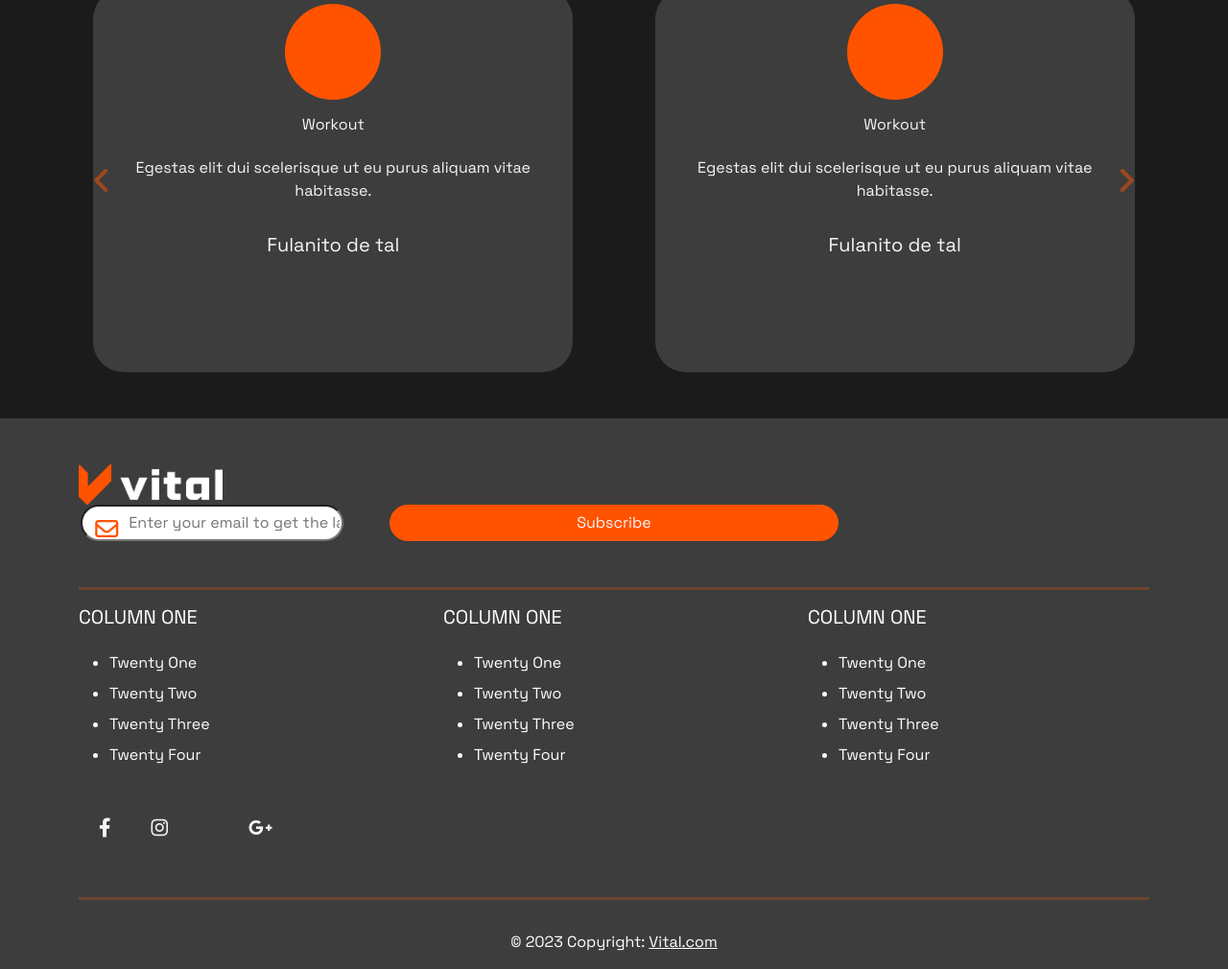
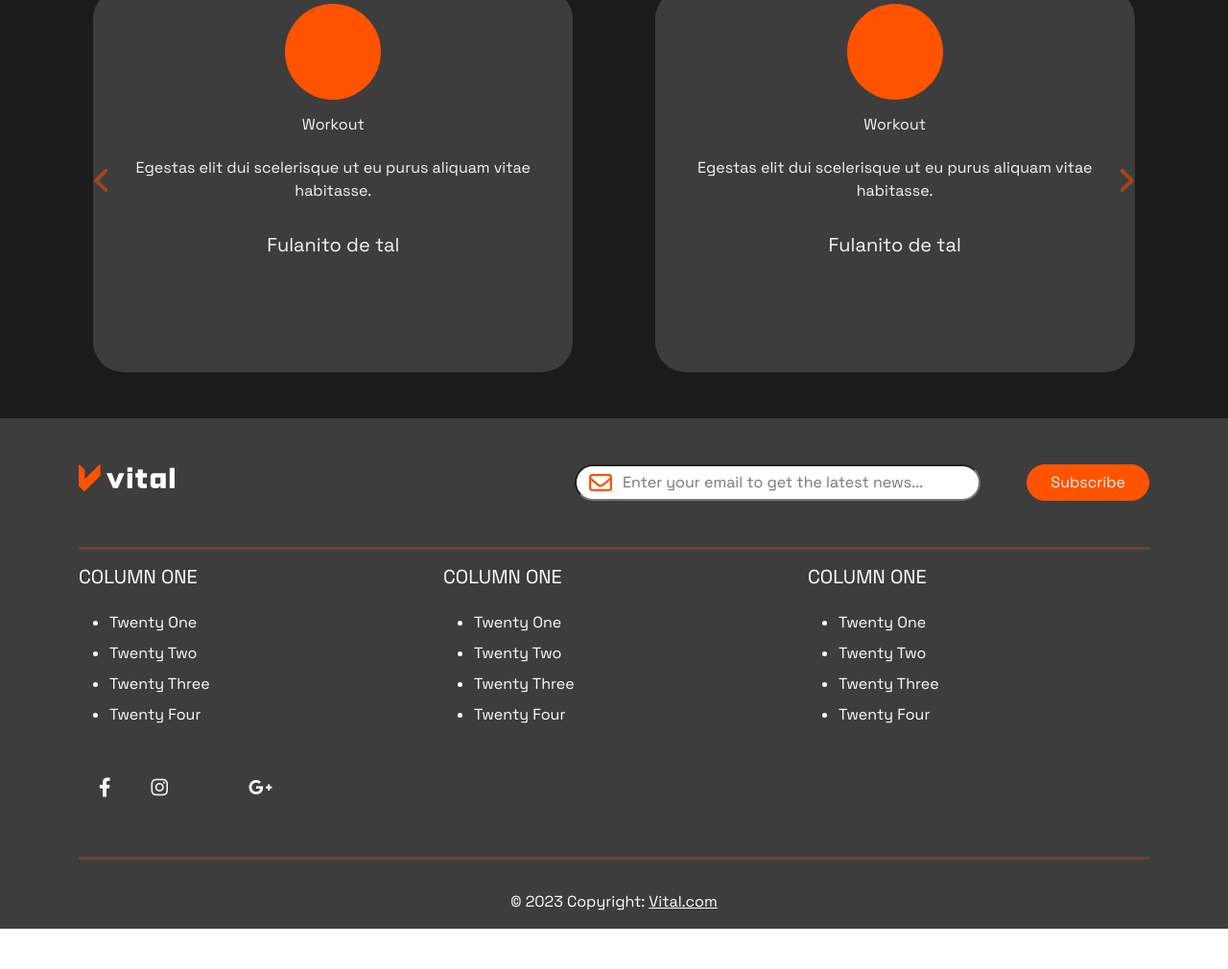
Before and after one commit to 4GeeksAcademy/Vital, a React app: page / in a window 1280 px wide. Shown: the part 1730-2740 px from the top of the page at 96% size. After the commit the page ends 2698 px from the top, so only its background shows below. Built offline with nearby package versions, Linux system fonts and the light colour scheme; no server answers; some icons are missing.

Commit message:
home page

```diff
--- a/src/front/js/component/footer.js
+++ b/src/front/js/component/footer.js
@@ -5,8 +5,8 @@ import "../../styles/footer.css";
 export const Footer = () => (
   <footer className="text-white text-center text-lg-start bg-vital-gray">
     <div className="container pt-4">
-      <div className="d-flex flex-row flex-sm-column pt-4">
-        <div className="col">
+      <div className="d-flex pt-4">
+        <div className="col-3 h-50 logo">
           <img
             src={Logo}
             className="img-fluid object-fit-cover d-none d-sm-block d-sm-block bg-vital-gray d-md-block"
@@ -15,7 +15,7 @@ export const Footer = () => (
           />
         </div>
         <div className="d-flex mx-auto justify-content-end col">
-          <div className="email-wrap mx-5 col-7">
+          <div className="email-wrap mx-5 col-5">
             <input
               type="email"
               className="rounded-pill col-6 w-100 h-100 ps-5"
@@ -24,7 +24,7 @@ export const Footer = () => (
             <i className="fa-regular fa-envelope fs-4"></i>
           </div>
           <button
-            className="btn btn-vital-orange col-md-12 text-vital-white rounded-pill px-4"
+            className="btn btn-vital-orange text-vital-white rounded-pill px-4"
             type="submit"
           >
             Subscribe
--- a/src/front/styles/footer.css
+++ b/src/front/styles/footer.css
@@ -2,8 +2,8 @@
   position: relative;
 }
 
-img {
-  width: 150px;
+.logo {
+  width: 100px;
   height: auto;
 }
 
@@ -11,8 +11,11 @@ img {
   position: absolute;
   color: #ff5300;
   left: 15px;
-  top: 13px;
+  top: 7px;
 }
 
 @media screen and (max-width: 560px) {
+  .logo img {
+    visibility: hidden;
+  }
 }
```
